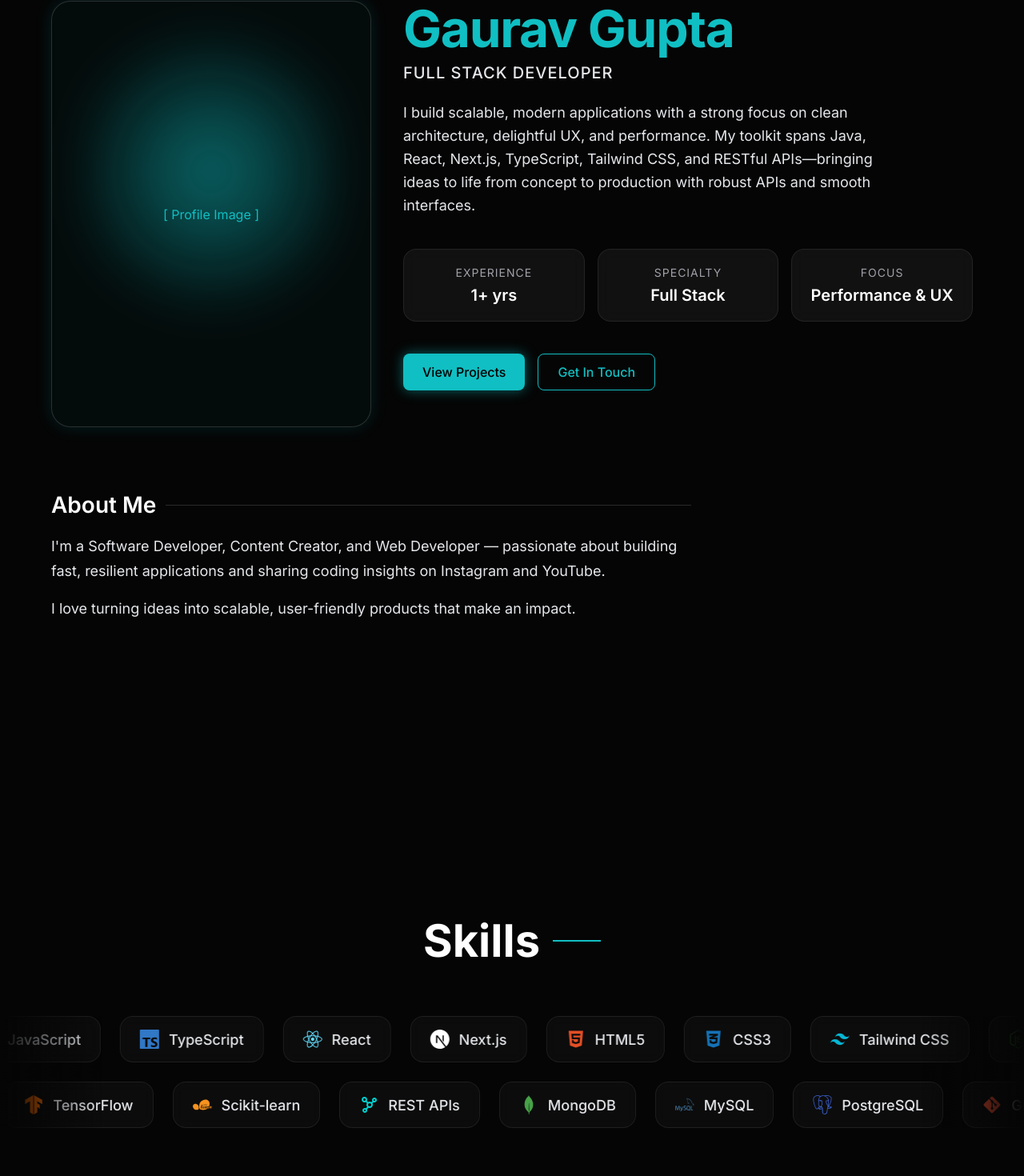
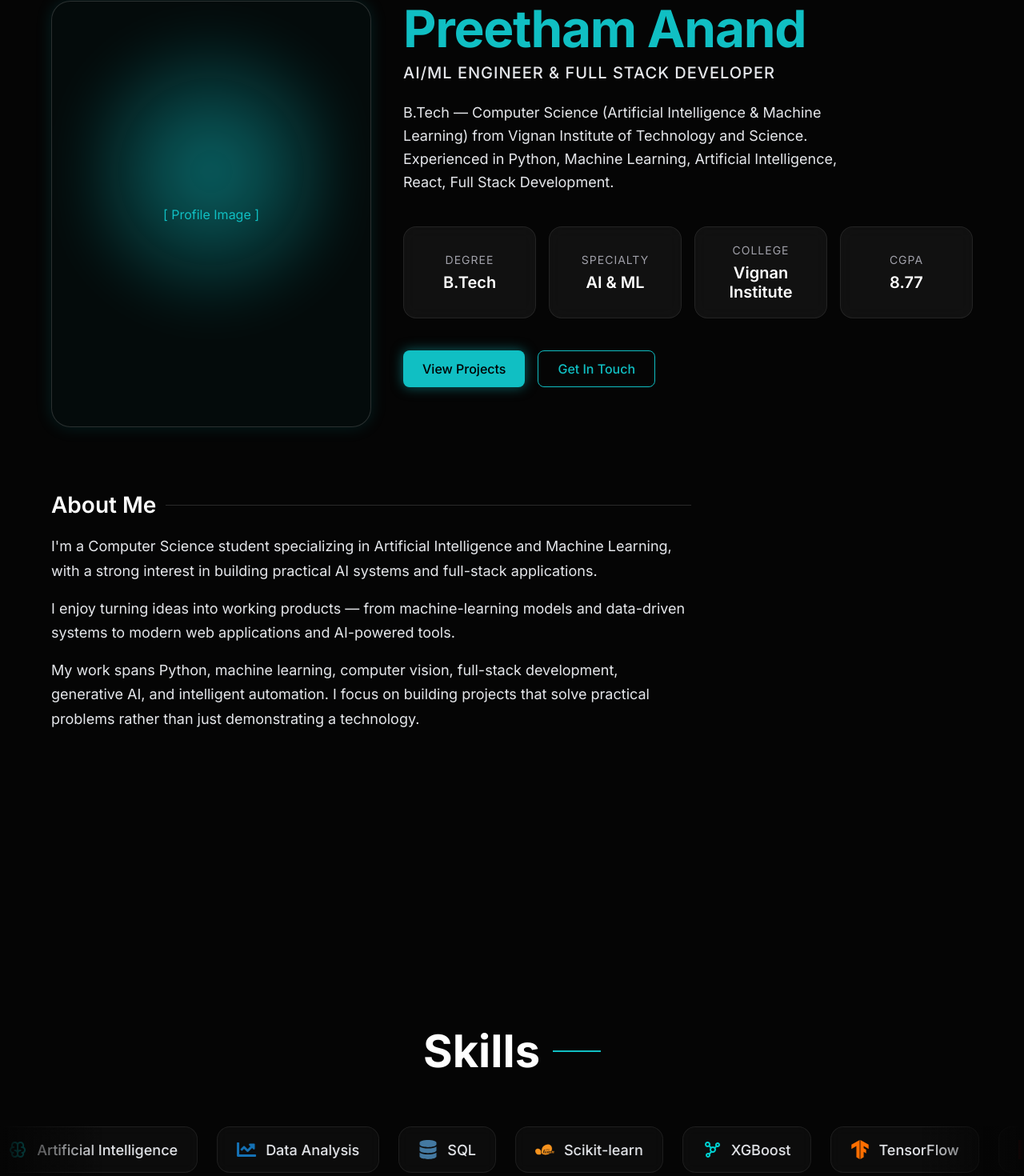
Before and after one commit to PreethamAnand/Portfolio, a React (Vite) app: page / in a window 1280 px wide. Shown: the part 979-2449 px from the top of the page at 80% size. Built offline with nearby package versions, Linux system fonts and the light colour scheme.

Commit message:
content: integrate original portfolio data

```diff
--- a/index.html
+++ b/index.html
@@ -4,9 +4,9 @@
     <meta charset="UTF-8" />
     <link rel="icon" type="image/svg+xml" href="/favicon.svg" />
     <meta name="viewport" content="width=device-width, initial-scale=1.0" />
-    <meta name="description" content="Gaurav Gupta — Full Stack Developer & AI/ML Enthusiast" />
+    <meta name="description" content="Preetham Anand — AI/ML Engineer & Full Stack Developer" />
     <meta name="theme-color" content="#050505" />
-    <title>Gaurav Gupta — Full Stack Developer</title>
+    <title>Preetham Anand — AI/ML & Full Stack Developer</title>
   </head>
   <body>
     <div id="root"></div>
--- a/src/data/contact.js
+++ b/src/data/contact.js
@@ -1,9 +1,9 @@
 export const contactData = {
-  email: "YOUR_EMAIL_HERE", // Example: "hello@example.com"
-  github: "https://github.com/YOUR_USERNAME",
-  linkedin: "https://linkedin.com/in/YOUR_USERNAME",
-  twitter: "https://twitter.com/YOUR_USERNAME",
-  phone: null,
-  location: "San Francisco, CA",
+  email: "preetham0802@gmail.com",
+  github: "https://github.com/PreethamAnand",
+  linkedin: "https://www.linkedin.com/in/preetham-anand/",
+  twitter: null,
+  phone: "+91 8121078989",
+  location: "Hyderabad, Telangana, India",
   availability: "Available for new opportunities"
 };
--- a/src/data/experience.js
+++ b/src/data/experience.js
@@ -1,32 +1,32 @@
 export const experienceData = [
   {
     id: 1,
-    role: "Senior Software Engineer",
-    company: "TechNova Solutions",
-    location: "San Francisco, CA",
-    period: "2021 - Present",
-    type: "Full-time",
-    description: "Lead the development of scalable microservices architecture. Improved application performance by 40% through code optimization and caching strategies.",
-    technologies: ["Node.js", "React", "TypeScript", "MongoDB", "Docker"]
+    role: "Full Stack Developer Intern",
+    company: "Nirvaha Wellness LLP",
+    location: "",
+    period: "Internship",
+    type: "Internship",
+    description: "Worked on full-stack development for a wellness technology platform combining modern web technologies with AI-powered experiences.",
+    technologies: ["React", "Node.js", "REST APIs", "AI integration"]
   },
   {
     id: 2,
-    role: "Full Stack Developer",
-    company: "Innovate AI",
-    location: "Austin, TX",
-    period: "2019 - 2021",
-    type: "Full-time",
-    description: "Developed end-to-end features for a machine learning dashboard. Integrated RESTful APIs with responsive frontend React components.",
-    technologies: ["Python", "Django", "React", "PostgreSQL", "AWS"]
+    role: "AI Intern",
+    company: "Cothon Solutions",
+    location: "",
+    period: "Internship",
+    type: "Internship",
+    description: "Worked on AI/ML-oriented development and practical machine-learning applications.",
+    technologies: ["Artificial Intelligence", "Machine Learning", "Python", "Data processing"]
   },
   {
     id: 3,
-    role: "Frontend Web Developer",
-    company: "Creative Digital",
-    location: "Remote",
-    period: "2017 - 2019",
-    type: "Contract",
-    description: "Designed and built highly interactive web applications for various high-profile clients, ensuring cross-browser compatibility and accessibility compliance.",
-    technologies: ["JavaScript", "HTML5", "CSS3", "Vue.js", "Git"]
+    role: "AI/ML Intern",
+    company: "Edunet Foundation",
+    location: "SAP, Microsoft & AICTE",
+    period: "Internship",
+    type: "Internship",
+    description: "Worked on AI/ML concepts and practical implementations through the Edunet Foundation program.",
+    technologies: ["Artificial Intelligence", "Machine Learning", "Python"]
   }
 ];
--- /dev/null
+++ b/src/data/profile.js
@@ -0,0 +1,22 @@
+export const profileData = {
+  name: "Preetham Anand",
+  role: "AI/ML Engineer & Full Stack Developer",
+  location: "Hyderabad, Telangana, India",
+  degree: "B.Tech — Computer Science (Artificial Intelligence & Machine Learning)",
+  college: "Vignan Institute of Technology and Science",
+  cgpa: "8.77",
+  intermediate: "93.6%",
+  ssc: "10.0 CGPA",
+  aboutText: [
+    "I'm a Computer Science student specializing in Artificial Intelligence and Machine Learning, with a strong interest in building practical AI systems and full-stack applications.",
+    "I enjoy turning ideas into working products — from machine-learning models and data-driven systems to modern web applications and AI-powered tools.",
+    "My work spans Python, machine learning, computer vision, full-stack development, generative AI, and intelligent automation. I focus on building projects that solve practical problems rather than just demonstrating a technology."
+  ],
+  topSkills: [
+    "Python",
+    "Machine Learning",
+    "Artificial Intelligence",
+    "React",
+    "Full Stack Development"
+  ]
+};
--- a/src/data/projects.js
+++ b/src/data/projects.js
@@ -1,41 +1,86 @@
 export const projectsData = [
   {
     id: 1,
-    title: "E-Commerce Platform",
-    shortTitle: "E-COM",
-    category: "Full Stack",
-    year: "2023",
-    description: "A highly scalable e-commerce application featuring real-time inventory management, secure payment gateways, and an intuitive user interface designed for high conversion rates.",
-    technologies: ["Next.js", "TypeScript", "Stripe", "Tailwind"],
-    image: null,
-    liveUrl: "https://example.com",
-    githubUrl: "https://github.com",
-    featured: true
+    title: "NSE Intelligence",
+    shortTitle: "NSE/BSE",
+    category: "AI / Machine Learning / Finance",
+    year: "2024",
+    description: "An AI-driven stock-market analysis system focused on NSE/BSE market data, technical indicators, and machine-learning based analysis.",
+    technologies: ["Python", "Pandas", "NumPy", "Scikit-learn", "XGBoost", "Machine Learning", "Technical Indicators"],
+    github: null,
+    live: null,
+    image: null
   },
   {
     id: 2,
-    title: "AI Content Generator",
-    shortTitle: "AI GEN",
-    category: "Machine Learning",
-    year: "2022",
-    description: "An AI-powered platform for generating marketing copy and blog posts. Leverages OpenAI API with a custom fine-tuned model for domain-specific language generation.",
-    technologies: ["Python", "React", "OpenAI API", "Node.js"],
-    image: null,
-    liveUrl: null,
-    githubUrl: "https://github.com",
-    featured: false
+    title: "PulseConnect",
+    shortTitle: "PULSE",
+    category: "AI / Emergency Support",
+    year: "2024",
+    description: "An AI-powered emergency blood and plasma coordination system designed to improve donor-recipient matching, emergency response, and hospital coordination.",
+    technologies: ["AI/ML", "Python", "Full Stack Development"],
+    github: null,
+    live: null,
+    image: null
   },
   {
     id: 3,
-    title: "Financial Dashboard",
-    shortTitle: "FIN DASH",
-    category: "Frontend",
-    year: "2021",
-    description: "A real-time financial analytics dashboard providing deep insights into market trends, portfolio performance, and predictive modeling using complex data visualization.",
-    technologies: ["Vue.js", "D3.js", "Firebase", "SCSS"],
-    image: null,
-    liveUrl: "https://example.com",
-    githubUrl: null,
-    featured: false
+    title: "DeepFake Face Detection",
+    shortTitle: "DEEPFAKE",
+    category: "Computer Vision / Deep Learning",
+    year: "2023",
+    description: "A computer-vision based system for detecting manipulated or deepfake facial content using deep-learning techniques.",
+    technologies: ["Python", "TensorFlow", "Keras", "Computer Vision", "Deep Learning", "Streamlit", "Flask"],
+    github: null,
+    live: null,
+    image: null
+  },
+  {
+    id: 4,
+    title: "Airfare Price Prediction",
+    shortTitle: "AIRFARE",
+    category: "Machine Learning",
+    year: "2023",
+    description: "A machine-learning project that predicts airfare prices using historical flight-related data and relevant features.",
+    technologies: ["Python", "Pandas", "NumPy", "Scikit-learn", "Machine Learning"],
+    github: null,
+    live: null,
+    image: null
+  },
+  {
+    id: 5,
+    title: "Nirvaha",
+    shortTitle: "NIRVAHA",
+    category: "Wellness Technology / Full Stack",
+    year: "2023",
+    description: "A wellness technology platform blending modern technology, AI-powered experiences, community interaction, meditation, and wellness content.",
+    technologies: ["React", "Node.js", "Express", "AI", "Full Stack Development"],
+    github: null,
+    live: null,
+    image: null
+  },
+  {
+    id: 6,
+    title: "TruthLens",
+    shortTitle: "TRUTHLENS",
+    category: "AI / Browser Extension",
+    year: "In Progress",
+    description: "An AI-powered browser extension concept designed to help users identify potentially misleading, manipulated, or AI-generated information in online video/news content.",
+    technologies: ["React", "TypeScript", "Python", "AI/ML", "FFmpeg"],
+    github: null,
+    live: null,
+    image: null
+  },
+  {
+    id: 7,
+    title: "PREAK",
+    shortTitle: "PREAK",
+    category: "AI Engineering Platform",
+    year: "In Development",
+    description: "An AI-native engineering platform currently under development.",
+    technologies: ["AI", "Full Stack Development"],
+    github: null,
+    live: null,
+    image: null
   }
 ];
--- a/src/data/skills.js
+++ b/src/data/skills.js
@@ -1,40 +1,37 @@
-import {
-  FaPython, FaJava, FaReact, FaNodeJs, FaHtml5, FaCss3Alt, FaGithub, FaGitAlt, FaDocker
-} from 'react-icons/fa';
-import {
-  SiTypescript, SiNextdotjs, SiTailwindcss, SiExpress, SiMongodb, SiMysql, SiPostgresql,
-  SiTensorflow, SiScikitlearn, SiJavascript
-} from 'react-icons/si';
-import { VscVscode } from 'react-icons/vsc';
-import { BiNetworkChart } from 'react-icons/bi'; // for REST APIs / ML
-import { TbBrain } from 'react-icons/tb'; // for ML
+import { FaPython, FaReact, FaNodeJs, FaDatabase, FaBrain, FaChartLine } from 'react-icons/fa';
+import { SiTypescript, SiTensorflow, SiKeras, SiPandas, SiNumpy, SiFastapi, SiFlask, SiScikitlearn } from 'react-icons/si';
+import { BiNetworkChart } from 'react-icons/bi';
+import { TbBrain } from 'react-icons/tb';
 
 export const skillsData = [
+  // Core / AI / ML
   { name: 'Python', icon: FaPython, color: '#3776AB' },
-  { name: 'Java', icon: FaJava, color: '#007396' },
-  { name: 'JavaScript', icon: SiJavascript, color: '#F7DF1E' },
-  { name: 'TypeScript', icon: SiTypescript, color: '#3178C6' },
+  { name: 'Machine Learning', icon: FaBrain, color: '#FF6F00' },
+  { name: 'Artificial Intelligence', icon: TbBrain, color: '#00D4D4' },
+  { name: 'Data Analysis', icon: FaChartLine, color: '#1572B6' },
+  { name: 'SQL', icon: FaDatabase, color: '#4479A1' },
 
-  { name: 'React', icon: FaReact, color: '#61DAFB' },
-  { name: 'Next.js', icon: SiNextdotjs, color: '#FFFFFF' },
-  { name: 'HTML5', icon: FaHtml5, color: '#E34F26' },
-  { name: 'CSS3', icon: FaCss3Alt, color: '#1572B6' },
-  { name: 'Tailwind CSS', icon: SiTailwindcss, color: '#06B6D4' },
+  // AI/ML specific
+  { name: 'Scikit-learn', icon: SiScikitlearn, color: '#F7931E' },
+  { name: 'XGBoost', icon: BiNetworkChart, color: '#00D4D4' },
+  { name: 'TensorFlow', icon: SiTensorflow, color: '#FF6F00' },
+  { name: 'Keras', icon: SiKeras, color: '#D00000' },
+  { name: 'Computer Vision', icon: FaChartLine, color: '#FFFFFF' },
+  { name: 'Generative AI', icon: TbBrain, color: '#61DAFB' },
+  { name: 'AI Agents', icon: FaBrain, color: '#339933' },
+  { name: 'SHAP', icon: BiNetworkChart, color: '#E34F26' },
 
+  // Data
+  { name: 'Pandas', icon: SiPandas, color: '#150458' },
+  { name: 'NumPy', icon: SiNumpy, color: '#013243' },
+
+  // Backend
+  { name: 'FastAPI', icon: SiFastapi, color: '#009688' },
+  { name: 'Flask', icon: SiFlask, color: '#FFFFFF' },
   { name: 'Node.js', icon: FaNodeJs, color: '#339933' },
-  { name: 'Express.js', icon: SiExpress, color: '#FFFFFF' },
   { name: 'REST APIs', icon: BiNetworkChart, color: '#00D4D4' },
 
-  { name: 'MongoDB', icon: SiMongodb, color: '#47A248' },
-  { name: 'MySQL', icon: SiMysql, color: '#4479A1' },
-  { name: 'PostgreSQL', icon: SiPostgresql, color: '#4169E1' },
-
-  { name: 'Git', icon: FaGitAlt, color: '#F05032' },
-  { name: 'GitHub', icon: FaGithub, color: '#FFFFFF' },
-  { name: 'Docker', icon: FaDocker, color: '#2496ED' },
-  { name: 'VS Code', icon: VscVscode, color: '#007ACC' },
-
-  { name: 'Machine Learning', icon: TbBrain, color: '#FF6F00' },
-  { name: 'TensorFlow', icon: SiTensorflow, color: '#FF6F00' },
-  { name: 'Scikit-learn', icon: SiScikitlearn, color: '#F7931E' }
+  // Frontend
+  { name: 'React', icon: FaReact, color: '#61DAFB' },
+  { name: 'TypeScript', icon: SiTypescript, color: '#3178C6' }
 ];
--- a/src/sections/About.jsx
+++ b/src/sections/About.jsx
@@ -2,6 +2,7 @@ import React, { useEffect, useRef } from 'react';
 import gsap from 'gsap';
 import { ScrollTrigger } from 'gsap/ScrollTrigger';
 import Button from '../components/Button';
+import { profileData } from '../data/profile';
 
 gsap.registerPlugin(ScrollTrigger);
 
@@ -13,9 +14,10 @@ const About = () => {
   const profileImgRef = useRef(null);
 
   const stats = [
-    { title: 'Experience', value: '1+ yrs' },
-    { title: 'Specialty', value: 'Full Stack' },
-    { title: 'Focus', value: 'Performance & UX' },
+    { title: 'Degree', value: 'B.Tech' },
+    { title: 'Specialty', value: 'AI & ML' },
+    { title: 'College', value: 'Vignan Institute' },
+    { title: 'CGPA', value: profileData.cgpa },
   ];
 
   useEffect(() => {
@@ -145,7 +147,7 @@ const About = () => {
               letterSpacing: '-0.02em',
               opacity: 0
             }}>
-              Gaurav Gupta
+              {profileData.name}
             </h2>
 
             <h3 style={{
@@ -157,7 +159,7 @@ const About = () => {
               textTransform: 'uppercase',
               opacity: 0
             }}>
-              Full Stack Developer
+              {profileData.role}
             </h3>
 
             <p style={{
@@ -168,7 +170,7 @@ const About = () => {
               maxWidth: '600px',
               opacity: 0
             }}>
-              I build scalable, modern applications with a strong focus on clean architecture, delightful UX, and performance. My toolkit spans Java, React, Next.js, TypeScript, Tailwind CSS, and RESTful APIs—bringing ideas to life from concept to production with robust APIs and smooth interfaces.
+              {profileData.degree} from {profileData.college}. Experienced in {profileData.topSkills.join(', ')}.
             </p>
 
             {/* Stat Cards */}
@@ -248,12 +250,9 @@ const About = () => {
           </h3>
 
           <div style={{ color: 'var(--text-secondary)', fontSize: '1.125rem', lineHeight: 1.7, display: 'flex', flexDirection: 'column', gap: '16px' }}>
-            <p>
-              I'm a Software Developer, Content Creator, and Web Developer — passionate about building fast, resilient applications and sharing coding insights on Instagram and YouTube.
-            </p>
-            <p>
-              I love turning ideas into scalable, user-friendly products that make an impact.
-            </p>
+            {profileData.aboutText.map((paragraph, idx) => (
+              <p key={idx}>{paragraph}</p>
+            ))}
           </div>
         </div>
 
--- a/src/sections/Footer.jsx
+++ b/src/sections/Footer.jsx
@@ -77,10 +77,10 @@ const Footer = () => {
           {/* Identity */}
           <div style={{ display: 'flex', flexDirection: 'column', gap: '8px' }}>
             <span style={{ color: 'var(--text-primary)', fontSize: '1.25rem', fontWeight: '700', letterSpacing: '1px' }}>
-              Gaurav Gupta
+              Preetham Anand
             </span>
             <span style={{ color: 'var(--text-muted)', fontSize: '0.875rem' }}>
-              Full Stack Developer
+              AI/ML Engineer & Full Stack Developer
             </span>
           </div>
 
@@ -160,7 +160,7 @@ const Footer = () => {
           gap: '16px'
         }}>
           <p style={{ color: 'var(--text-muted)', fontSize: '0.875rem' }}>
-            &copy; {currentYear} Gaurav Gupta. All rights reserved.
+            &copy; {currentYear} Preetham Anand. All rights reserved.
           </p>
           <p style={{ color: 'var(--text-muted)', fontSize: '0.875rem' }}>
             Designed & Developed with precision.
--- a/src/sections/Hero.jsx
+++ b/src/sections/Hero.jsx
@@ -80,7 +80,7 @@ const Hero = () => {
               opacity: 0
             }}
           >
-            Software Developer
+            AI/ML ENGINEER • FULL STACK DEVELOPER
           </span>
           <h2
             ref={greetingRef}
@@ -92,7 +92,7 @@ const Hero = () => {
               opacity: 0
             }}
           >
-            Hello, I'm
+            Hi, I'm
           </h2>
           <h1
             ref={nameRef}
@@ -106,7 +106,7 @@ const Hero = () => {
               opacity: 0
             }}
           >
-            Gaurav Gupta
+            Preetham Anand
           </h1>
           <p
             ref={descRef}
@@ -119,7 +119,7 @@ const Hero = () => {
               opacity: 0
             }}
           >
-            I craft scalable web applications and digital experiences with a focus on modern design, performance, and accessible code.
+            Builds intelligent systems, data-driven applications, and full-stack products using AI/ML and modern web technologies.
           </p>
 
           <div
@@ -133,7 +133,7 @@ const Hero = () => {
             }}
           >
             <Button href="#projects" variant="primary">View My Work</Button>
-            <Button href="/resume.pdf" variant="secondary">My Resume</Button>
+            <Button href="#contact" variant="secondary">Let's Connect</Button>
           </div>
 
           <div ref={socialRef} style={{ opacity: 0 }}>
```
